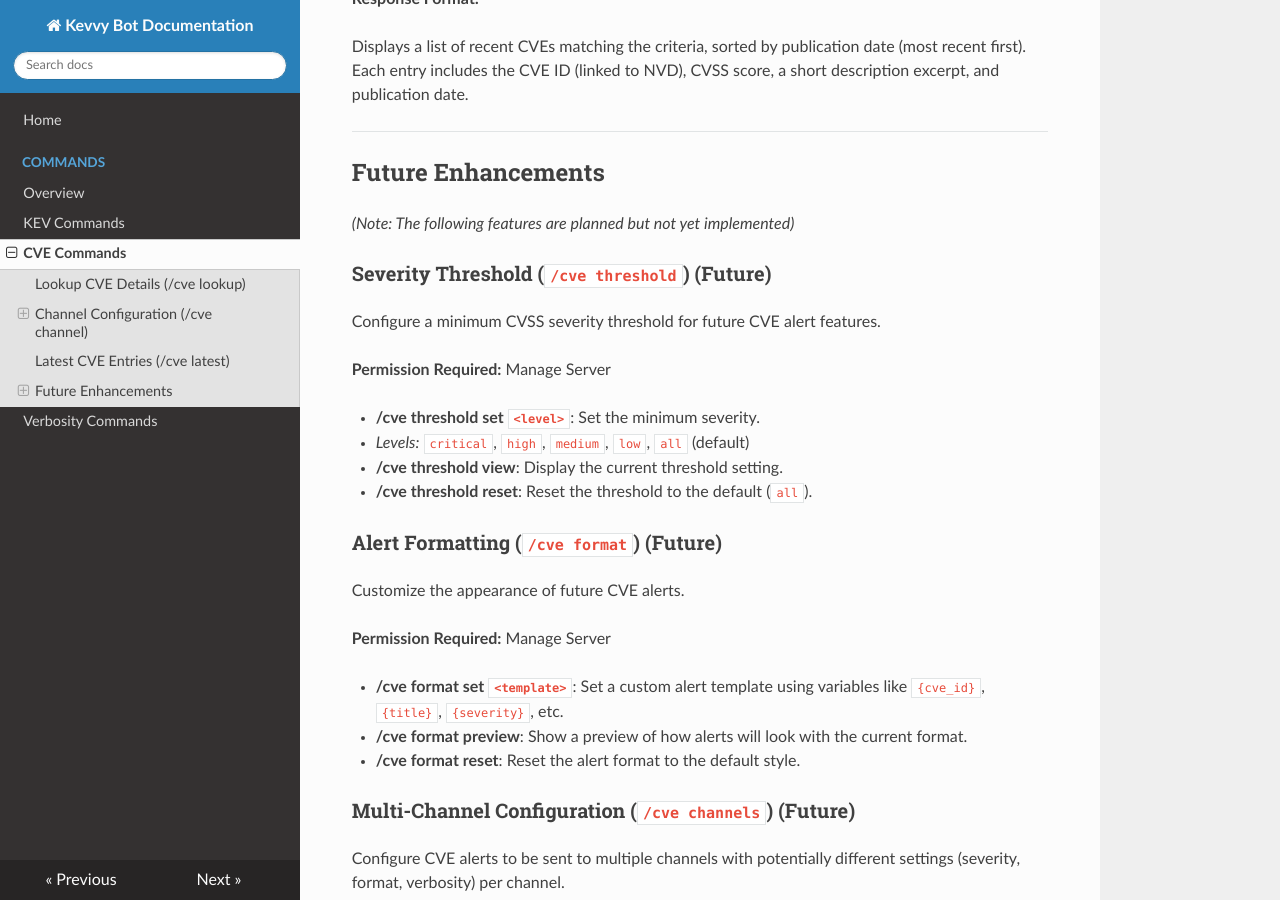
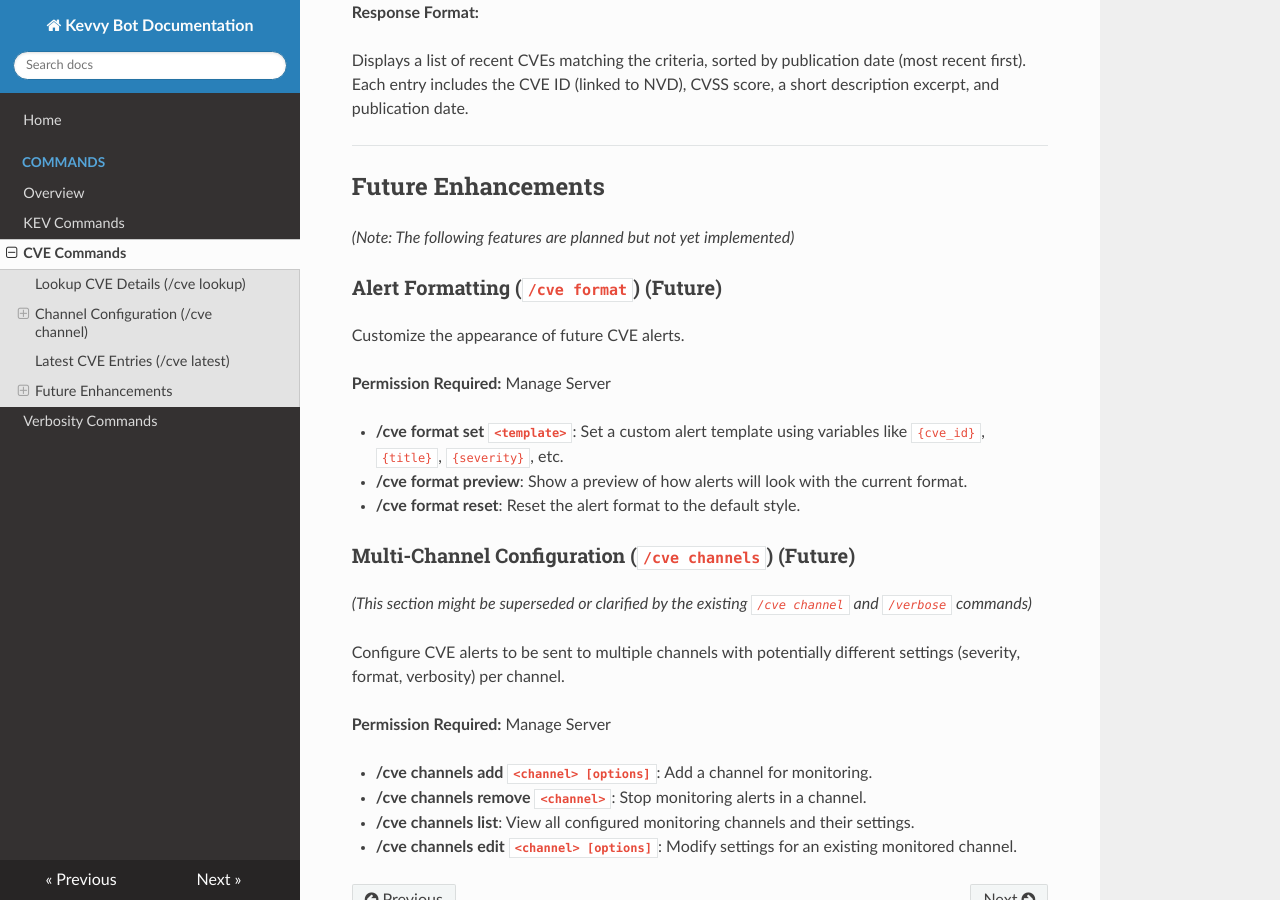
Before and after one commit to mauvehed/kevvy, an MkDocs documentation site: the page built from docs/commands/cve.md, in a window 1280 px wide and 900 px high, scrolled down 3198 px. Built offline with MkDocs 1.6.1, drawn with Linux system fonts in a browser that asks for light colours; nearby versions of some CDN libraries.

Commit message:
docs: Add #vuln-reports channel to CVE documentation and clarify multi-channel configuration section

```diff
--- a/docs/commands/cve.md
+++ b/docs/commands/cve.md
@@ -151,17 +152,6 @@ Displays a list of recent CVEs matching the criteria, sorted by publication date
 
 _(Note: The following features are planned but not yet implemented)_
 
-### Severity Threshold (`/cve threshold`) (Future)
-
-Configure a minimum CVSS severity threshold for future CVE alert features.
-
-**Permission Required:** Manage Server
-
-- **/cve threshold set `<level>`**: Set the minimum severity.
-  - _Levels:_ `critical`, `high`, `medium`, `low`, `all` (default)
-- **/cve threshold view**: Display the current threshold setting.
-- **/cve threshold reset**: Reset the threshold to the default (`all`).
-
 ### Alert Formatting (`/cve format`) (Future)
 
 Customize the appearance of future CVE alerts.
@@ -174,6 +164,8 @@ Customize the appearance of future CVE alerts.
 
 ### Multi-Channel Configuration (`/cve channels`) (Future)
 
+_(This section might be superseded or clarified by the existing `/cve channel` and `/verbose` commands)_
+
 Configure CVE alerts to be sent to multiple channels with potentially different settings (severity, format, verbosity) per channel.
 
 **Permission Required:** Manage Server
```
Also changed, not shown: other parts of docs/commands/cve.md (+1 -0 lines).
